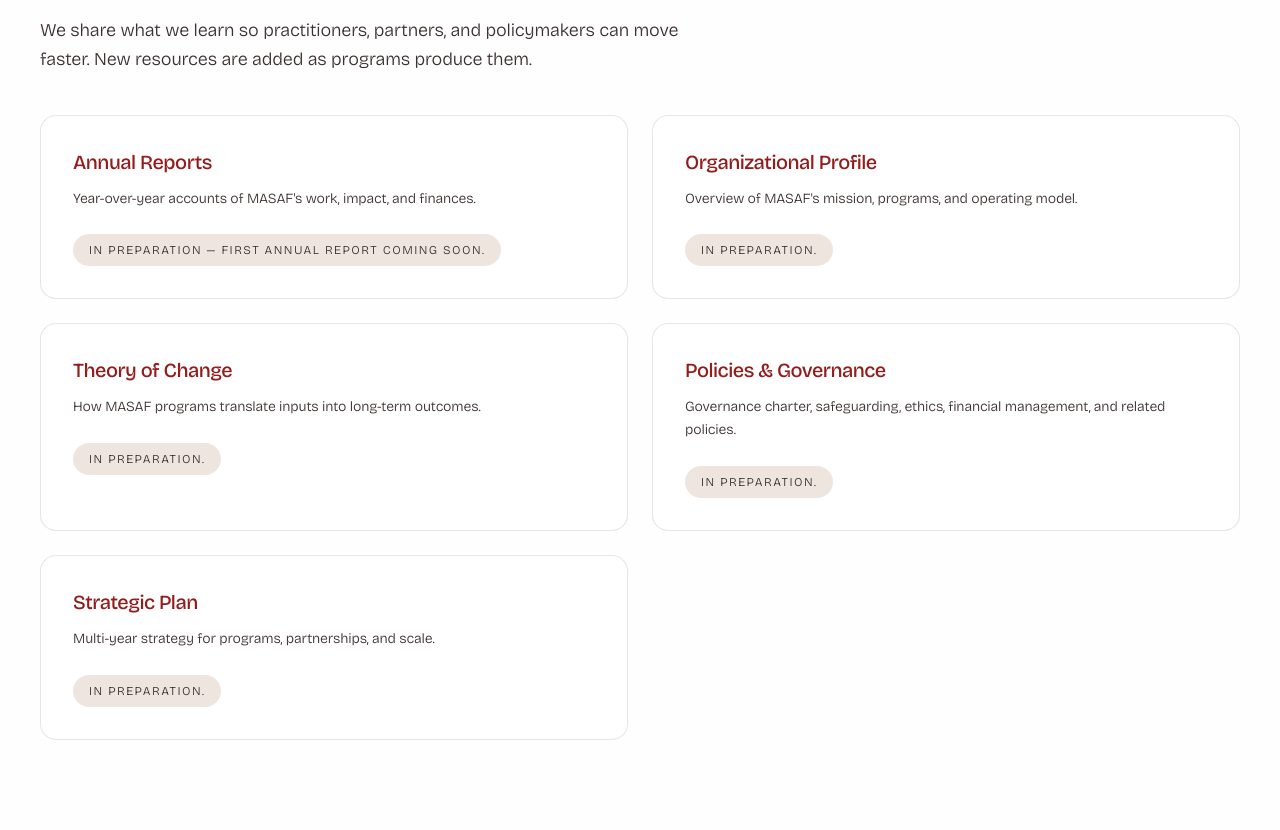
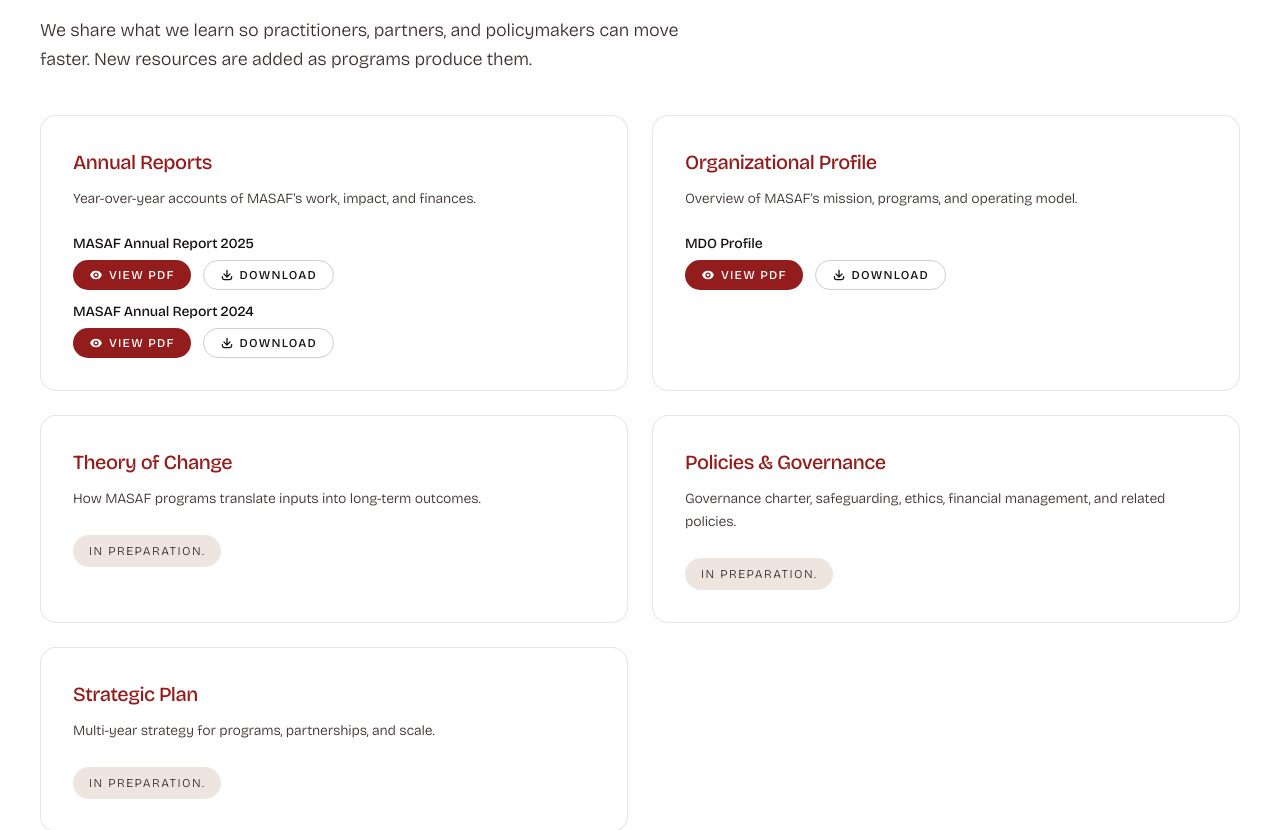
Before and after one commit to tonysobrano/masaf-development-org, a Next.js app in the folder masaf-site/: page /news in a window 1280 px wide. Shown: the part 5325-6155 px from the top of the page. Built offline with nearby package versions, Linux system fonts and the light colour scheme.

Commit message:
Add 3 PDF resources with view and download links
Wire up Annual Report 2025, Annual Report 2024, and MDO Profile to the
resources section using Google Drive URLs. Categories with files now
show View PDF and Download buttons; remaining categories keep their
In preparation status pill.

```diff
--- a/masaf-site/src/app/news/page.tsx
+++ b/masaf-site/src/app/news/page.tsx
@@ -284,9 +284,46 @@ export default function NewsPage() {
                 <p className="mt-3 text-sm leading-relaxed text-masaf-ink-muted">
                   {cat.description}
                 </p>
-                <p className="mt-6 inline-block self-start rounded-full bg-masaf-tan/20 px-4 py-2 text-xs uppercase tracking-[0.12em] text-masaf-ink-muted">
-                  {cat.status}
-                </p>
+                {"files" in cat && cat.files && cat.files.length > 0 ? (
+                  <ul className="mt-6 flex flex-col gap-3">
+                    {cat.files.map((file) => (
+                      <li key={file.name} className="flex flex-col gap-1.5">
+                        <span className="text-sm font-medium text-masaf-ink">
+                          {file.name}
+                        </span>
+                        <div className="flex gap-3">
+                          <a
+                            href={file.viewUrl}
+                            target="_blank"
+                            rel="noopener noreferrer"
+                            className="inline-flex items-center gap-1.5 rounded-full bg-masaf-red px-4 py-1.5 text-xs font-medium uppercase tracking-[0.1em] text-white hover:bg-masaf-red/90 transition-colors"
+                          >
+                            <svg xmlns="http://www.w3.org/2000/svg" viewBox="0 0 16 16" fill="currentColor" className="size-3.5" aria-hidden="true">
+                              <path d="M8 9.5a1.5 1.5 0 1 0 0-3 1.5 1.5 0 0 0 0 3Z" />
+                              <path fillRule="evenodd" d="M1.38 8.28a.87.87 0 0 1 0-.566 7.003 7.003 0 0 1 13.238.006.87.87 0 0 1 0 .566A7.003 7.003 0 0 1 1.38 8.28ZM11 8a3 3 0 1 1-6 0 3 3 0 0 1 6 0Z" clipRule="evenodd" />
+                            </svg>
+                            View PDF
+                          </a>
+                          <a
+                            href={file.downloadUrl}
+                            download
+                            className="inline-flex items-center gap-1.5 rounded-full border border-masaf-ink/20 px-4 py-1.5 text-xs font-medium uppercase tracking-[0.1em] text-masaf-ink hover:border-masaf-red hover:text-masaf-red transition-colors"
+                          >
+                            <svg xmlns="http://www.w3.org/2000/svg" viewBox="0 0 16 16" fill="currentColor" className="size-3.5" aria-hidden="true">
+                              <path d="M8.75 2.75a.75.75 0 0 0-1.5 0v5.69L5.03 6.22a.75.75 0 0 0-1.06 1.06l3.5 3.5a.75.75 0 0 0 1.06 0l3.5-3.5a.75.75 0 0 0-1.06-1.06L8.75 8.44V2.75Z" />
+                              <path d="M3.5 9.75a.75.75 0 0 0-1.5 0v1.5A2.75 2.75 0 0 0 4.75 14h6.5A2.75 2.75 0 0 0 14 11.25v-1.5a.75.75 0 0 0-1.5 0v1.5c0 .69-.56 1.25-1.25 1.25h-6.5c-.69 0-1.25-.56-1.25-1.25v-1.5Z" />
+                            </svg>
+                            Download
+                          </a>
+                        </div>
+                      </li>
+                    ))}
+                  </ul>
+                ) : (
+                  <p className="mt-6 inline-block self-start rounded-full bg-masaf-tan/20 px-4 py-2 text-xs uppercase tracking-[0.12em] text-masaf-ink-muted">
+                    {"status" in cat ? cat.status : "In preparation."}
+                  </p>
+                )}
               </div>
             ))}
           </div>
--- a/masaf-site/src/content/site.ts
+++ b/masaf-site/src/content/site.ts
@@ -807,12 +807,29 @@ export const resources = {
     {
       title: "Annual Reports",
       description: "Year-over-year accounts of MASAF's work, impact, and finances.",
-      status: "In preparation — first annual report coming soon.",
+      files: [
+        {
+          name: "MASAF Annual Report 2025",
+          viewUrl: "https://drive.google.com/file/d/1s5OhtypTYkJ67ITB3-x1nbqX0fpzpjM9/view",
+          downloadUrl: "https://drive.google.com/uc?export=download&id=1s5OhtypTYkJ67ITB3-x1nbqX0fpzpjM9",
+        },
+        {
+          name: "MASAF Annual Report 2024",
+          viewUrl: "https://drive.google.com/file/d/1pigd2RkDQLLHZJb1N674BObrCSpG04Lx/view",
+          downloadUrl: "https://drive.google.com/uc?export=download&id=1pigd2RkDQLLHZJb1N674BObrCSpG04Lx",
+        },
+      ],
     },
     {
       title: "Organizational Profile",
       description: "Overview of MASAF's mission, programs, and operating model.",
-      status: "In preparation.",
+      files: [
+        {
+          name: "MDO Profile",
+          viewUrl: "https://drive.google.com/file/d/1AwPh4SRVJzOGCLlwdZiSJ39JnHZMGG_O/view",
+          downloadUrl: "https://drive.google.com/uc?export=download&id=1AwPh4SRVJzOGCLlwdZiSJ39JnHZMGG_O",
+        },
+      ],
     },
     {
       title: "Theory of Change",
```
